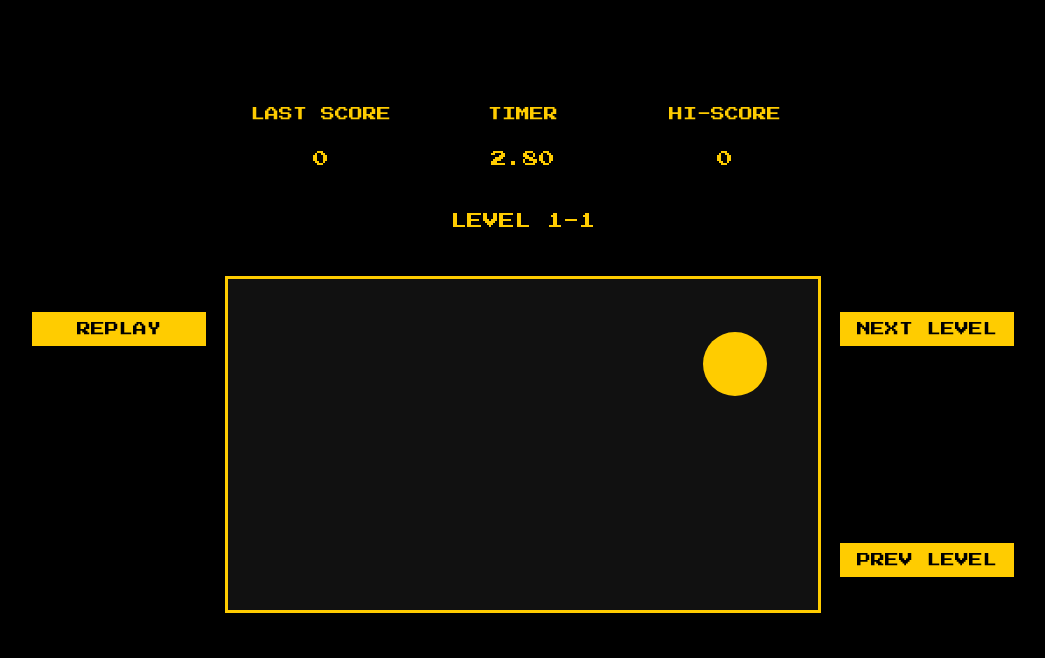
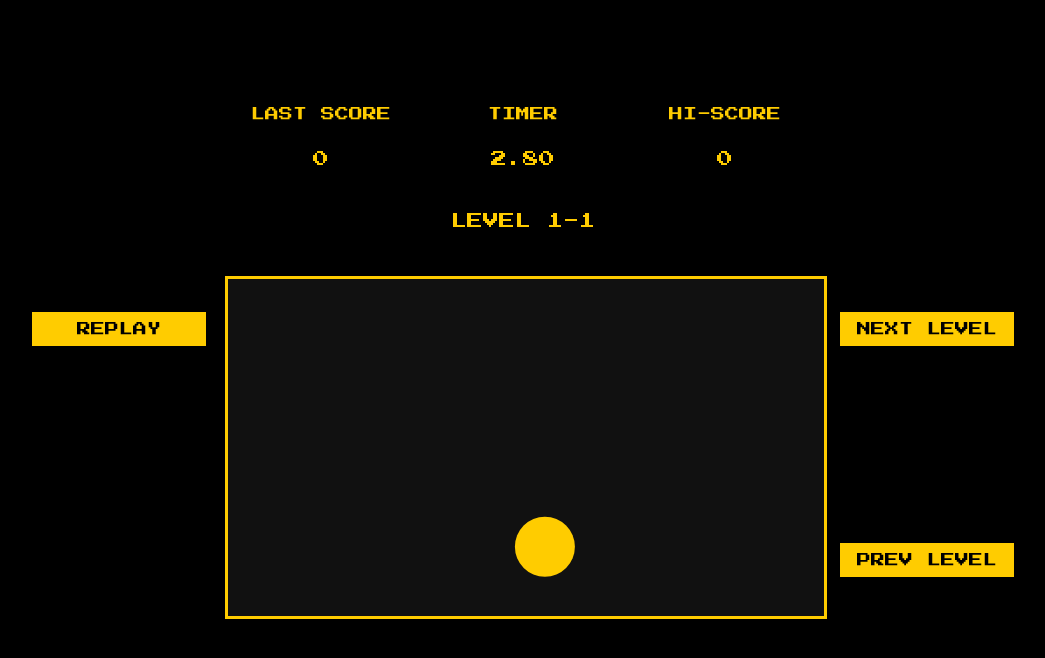
Before and after one commit to KirillSmirnov1988/GlitchClick, a website: page public/index.html in a window 1280 px wide. Both pictures are taken after a click on the button "START". Shown: the whole page, without its empty margins (117-1162 px from the left). Drawn offline with Linux system fonts and the light colour scheme; no server answers.

Commit message:
Befor circle issue fix

```diff
--- a/public/index.html
+++ b/public/index.html
@@ -15,10 +15,10 @@
       <div id="timer-cnt" class="div6">0</div>
       <div id="cnt-hi-score" class="div7">0</div>
       <div id="level" class="div8">LEVEL 1-1</div>
-      <div id="board" class="div9">
-        <button id="start-button">START</button>
-        <div id="game-message" class="hidden"></div>
-      </div>
+      <canvas id="game-canvas" class="div9"></canvas>
+      <button id="start-button">START</button>
+      <div id="game-message" class="hidden"></div>
+
       <div id="replay" class="div11">REPLAY</div>
       <div id="next-level" class="div12">NEXT LEVEL</div>
       <div id="prev-level" class="div13">PREV LEVEL</div>
--- a/public/script.js
+++ b/public/script.js
@@ -1,4 +1,4 @@
-const backgroundMusic = new Audio("audio\\M_RetroArcade_MusicLoop_01.wav"); // Path to music file
+const backgroundMusic = new Audio("audio/M_RetroArcade_MusicLoop_01.wav"); // Path to music file
 backgroundMusic.loop = true; // Makes the music loop continuously
 backgroundMusic.volume = 0.5; // Adjust volume (0.0 to 1.0)
 
@@ -18,7 +18,9 @@ document.addEventListener("DOMContentLoaded", () => {
   const startButton = document.getElementById("start-button");
   const timerDisplay = document.getElementById("timer-cnt");
   const gameMessage = document.getElementById("game-message");
-  const board = document.getElementById("board");
+  const canvas = document.getElementById("game-canvas");
+  const ctx = canvas.getContext("2d");
+  let gameEnded = false;
 
   let circle,
     posX,
@@ -35,11 +37,15 @@ document.addEventListener("DOMContentLoaded", () => {
   const speedIncreaseFactor = 1.15;
   const serverUrl = "http://localhost:3000"; // Backend URL
 
-  // ✅ Initialize Game & Fetch High Score
-  window.onload = () => {
-    updateLevelDisplay();
-    fetchHighScore(currentLevel);
-  };
+  updateLevelDisplay();
+  fetchHighScore(currentLevel);
+
+  function resizeCanvas() {
+    canvas.width = canvas.offsetWidth;
+    canvas.height = canvas.offsetHeight;
+  }
+  window.addEventListener("resize", resizeCanvas);
+  resizeCanvas();
 
   // ✅ Event Listeners
   startButton.addEventListener("click", startGame);
@@ -73,6 +79,7 @@ document.addEventListener("DOMContentLoaded", () => {
   }
 
   function startGame() {
+    gameEnded = false; // Reset flag for new game
     resetGame();
     backgroundMusic.play(); // 🎵 Start music when game begins
     startButton.classList.add("hidden");
@@ -99,78 +106,87 @@ document.addEventListener("DOMContentLoaded", () => {
     }, 10);
   }
 
+  function drawCircle(x, y, radius, color) {
+    ctx.fillStyle = color;
+    ctx.beginPath();
+    ctx.arc(x, y, radius, 0, Math.PI * 2);
+    ctx.fill();
+  }
+
   function spawnCircle() {
-    circle = document.createElement("div");
-    circle.classList.add("circle");
-    board.appendChild(circle);
-    posX = 50;
-    posY = 50;
-
-    // Adjust Speed Based on Level
+    posX = canvas.width / 2;
+    posY = canvas.height / 2;
     let speed = baseSpeed + currentLevel * speedIncreaseFactor;
-
     velocityX = speed * (Math.random() > 0.5 ? 1 : -1);
     velocityY = speed * (Math.random() > 0.5 ? 1 : -1);
 
-    circle.style.display = "block";
+    function moveCircle() {
+      ctx.clearRect(0, 0, canvas.width, canvas.height);
+      drawCircle(posX, posY, 30, "#ffcc00");
 
-    function moveCircle() {
       posX += velocityX;
       posY += velocityY;
 
-      // Detect border collision and play sound
-      if (posX <= 0 || posX + circle.clientWidth >= board.clientWidth) {
+      if (posX <= 0 || posX + 30 >= canvas.width) {
         velocityX = -velocityX;
-        hitSound.play(); // 🔊 Play border hit sound
+        hitSound.play();
       }
-      if (posY <= 0 || posY + circle.clientHeight >= board.clientHeight) {
+      if (posY <= 0 || posY + 30 >= canvas.height) {
         velocityY = -velocityY;
-        hitSound.play(); // 🔊 Play border hit sound
+        hitSound.play();
       }
-
-      circle.style.left = posX + "px";
-      circle.style.top = posY + "px";
 
       animationFrame = requestAnimationFrame(moveCircle);
     }
 
     moveCircle();
 
-    // 🔊 Play click sound when the user clicks the circle
-    circle.addEventListener("click", () => {
-      clickSound.play();
-      endGame();
+    canvas.addEventListener("click", (event) => {
+      const rect = canvas.getBoundingClientRect();
+      const mouseX = event.clientX - rect.left;
+      const mouseY = event.clientY - rect.top;
+
+      if (Math.sqrt((mouseX - posX) ** 2 + (mouseY - posY) ** 2) <= 30) {
+        clickSound.play();
+        endGame();
+      }
     });
   }
 
   function endGame() {
+    if (gameEnded) return; // Prevent multiple executions
+    gameEnded = true; // Set flag
+
     clearInterval(timer);
     cancelAnimationFrame(animationFrame);
-    //backgroundMusic.pause(); // 🎵 Pause music when game ends
+    backgroundMusic.pause();
+    backgroundMusic.currentTime = 0; // Reset music
+
+    ctx.clearRect(0, 0, canvas.width, canvas.height); // Clear canvas
 
     let currentTime = parseFloat(timerDisplay.textContent);
     let hiScore = parseFloat(hiScoreElement.textContent);
 
-    gameMessage.textContent = `Your time: ${currentTime.toFixed(2)} sec`;
+    // Display time result
+    gameMessage.innerHTML = `Your time: ${currentTime.toFixed(2)} sec`;
 
+    // If it's a new high score, add a new line with "New High Score!"
     if (hiScoreElement.textContent === "-" || currentTime < hiScore) {
       hiScoreElement.textContent = currentTime.toFixed(2);
       updateHighScore(currentLevel, currentTime.toFixed(2));
-      gameMessage.textContent += `\nNew High Score! 🎉`;
+      gameMessage.innerHTML += `<br>New High Score! 🎉`; // Proper new line
     }
 
     gameMessage.classList.remove("hidden");
     lastScoreElement.textContent = currentTime.toFixed(2);
-    resetGame();
+    startButton.classList.remove("hidden"); // Show start button
   }
 
   function resetGame() {
-    if (circle) {
-      circle.remove(); // Remove the existing circle before replaying
-    }
-    cancelAnimationFrame(animationFrame); // Stop existing movement animation
-    clearInterval(timer); // Stop previous timer
-    startButton.classList.remove("hidden");
+    cancelAnimationFrame(animationFrame); // Stop animation loop
+    clearInterval(timer); // Stop the timer
+    ctx.clearRect(0, 0, canvas.width, canvas.height); // Clear the canvas
+    startButton.classList.remove("hidden"); // Show start button
   }
 
   function updateLevelDisplay() {
@@ -180,26 +196,34 @@ document.addEventListener("DOMContentLoaded", () => {
   function nextLevel() {
     if (currentLevel < maxLevel) {
       currentLevel++;
-      fetchHighScore(currentLevel);
       prepareEnv();
-      // updateLevelDisplay();
-      // fetchHighScore(currentLevel);
     }
   }
 
   function prevLevel() {
     if (currentLevel > minLevel) {
       currentLevel--;
-      fetchHighScore(currentLevel);
       prepareEnv();
-      //updateLevelDisplay();
-      //fetchHighScore(currentLevel);
     }
   }
 
   function prepareEnv() {
     updateLevelDisplay();
     lastScoreElement.textContent = `-`;
-    restartGame();
+    fetchHighScore(currentLevel);
+
+    // Ensure UI elements are reset properly
+    gameMessage.classList.add("hidden"); // Hide game message
+    startButton.classList.remove("hidden"); // Show start button
+    resetGame(); // Fully reset game state
+  }
+
+  canvas.removeEventListener("click", handleCircleClick);
+  canvas.addEventListener("click", handleCircleClick);
+
+  function handleCircleClick(event) {
+    if (gameEnded) return; // Ensure endGame() only runs once
+    clickSound.play();
+    endGame();
   }
 });
--- a/public/styles.css
+++ b/public/styles.css
@@ -40,22 +40,18 @@ body {
 .div8 { grid-column: 2 / span 3; grid-row: 3; text-align: center; }
 
 /* Game Board */
-.div9 {
+#game-canvas {
     grid-column: 2 / span 3;
     grid-row: 4 / span 3;
     background-color: #111;
     border: 3px solid #ffcc00;
-    position: relative;
-    display: flex;
-    align-items: center;
-    justify-content: center;
     width: 100%;
     height: 100%;
-    box-sizing: border-box;
     max-width: 100%;
     max-height: 100%;
-    overflow: hidden;
+    image-rendering: pixelated;
 }
+
 
 /* Start Button & Game Message */
 #start-button, #game-message {
@@ -67,7 +63,11 @@ body {
     padding: 10px 20px;
     cursor: pointer;
     text-transform: uppercase;
+    top: 50%;
+    left: 50%;
+    transform: translate(-50%, -50%);
 }
+
 
 /* Hidden class to toggle visibility */
 .hidden {
```
Also changed, not shown: server/highscores.json (+5 -5 lines).
